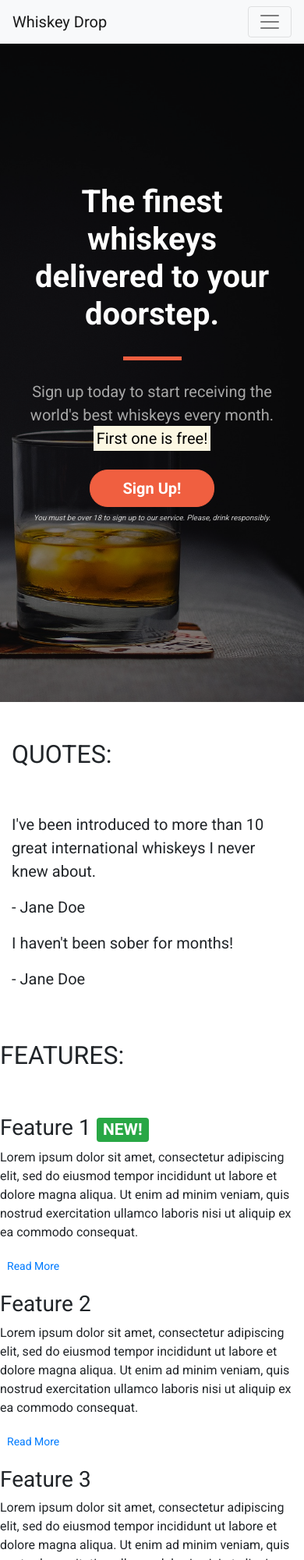
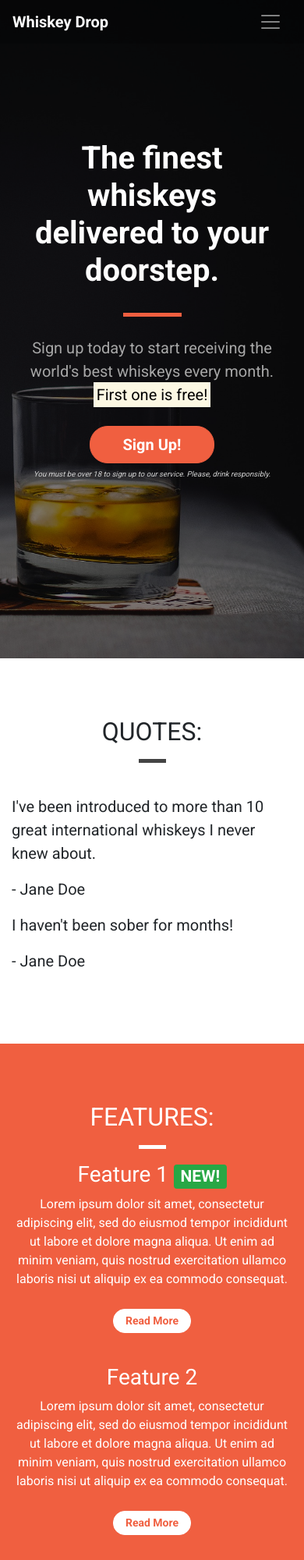
Before and after one commit to adams-ears/bootstrap4, a plain HTML site: page index.html in a window 390 px wide. Shown: the top 2000 px of the page at 78% size. Drawn offline with nearby package versions, Linux system fonts and the light colour scheme.

Commit message:
final styling changes on css to overwrite bootstrap css

```diff
--- a/css/style.css
+++ b/css/style.css
@@ -2,7 +2,28 @@ body{
     font-family: 'Roboto', sans-serif;
 }
 
-.alert-container{}
+.container-wrapper{
+
+
+}
+
+.container-wrapper--red{
+    background-color: #f05f40;
+    color: white;
+}
+
+.alert-container .col-12{
+    padding-left: 0;
+    padding-right: 0;
+}
+
+.site-wide-alert{
+    border-radius: 0;
+    margin-bottom: 0;
+    padding: 5px 15px;
+    background-color: #eec802;
+    border-color: #eec802;
+}
 
 .callout-container{
     height: 100vh;
@@ -29,17 +50,32 @@ body{
 
 }
 
-.quotes-container{}
 
-.features-container{}
+
+/* Page Headers */
+
+.page-header{
+    margin-bottom: 0;
+    border-bottom: 0;
+    text-align: center;
+}
+
+.page-header h2{
+    margin-top: 0;
+}
+
+.quotes .page-header{
+    margin-bottom: 25px;
+}
 
 /* Block dividers */
+
 
 .block-divider {
     width: 75px;
     height: 5px;
     border: 0;
-
+    background-color:#444;
 }
 
 .block-divider--orange{
@@ -49,6 +85,48 @@ body{
 .block-divider--short{
     width: 35px;
 }
+
+.block-divider--white{
+    background-color: white;
+}
+
+/* Content containers */
+
+.content-container{
+    padding-top: 75px;
+    padding-bottom: 75px;
+}
+
+ /* navbar */
+
+.navalert-container{
+    position: absolute;
+    top: 0;
+    left: 0;
+    padding-left: 0;
+    padding-right: 0;
+    z-index: 1;
+}
+
+.navbar{
+margin-bottom: 0;
+border: 0;
+width: 100%;
+background-color: rgba(0, 0,0,0.25);
+}
+
+.navbar .navbar-toggler{
+    border: 0;
+}
+
+.navbar-brand {
+    font-weight: bold;
+}
+
+.navbar .navbar-nav a{
+    font-weight: bold;
+}
+
 /* jumbotron */
 
 .jumbotron{
@@ -92,3 +170,25 @@ body{
      background-color: #df4929;
     border-color: #df4929;
 }
+
+
+.feature{
+    text-align: center;
+    margin-bottom: 40px;
+}
+
+.feature i{
+    margin-bottom: 20px;
+    font-size: 45px;
+    line-height: 45px;
+}
+
+.feature .btn{
+    background-color: white;
+    border-color: white;
+    border-radius: 15px;
+    min-width: 100px;
+    font-weight: bold;
+    margin-top: 10px;
+    color:#f05f40;
+}
--- a/index.html
+++ b/index.html
@@ -14,7 +14,21 @@
 </head>
 
 <body>
-	<nav class="navbar navbar-light bg-light navbar-expand-sm">
+	<div class="container-fluid navalert-container">
+		<div class="container-fluid alert-container">
+			<div class="row d-none d-sm-block">
+				<div class="col-12">
+					<div class="site-wide-alert alert alert-warning">
+						<strong>Sale Now On!</strong> We've got a sale on. Get a 12-month subscription for 6! <a
+							href="">
+							See
+							here for details!</a>
+
+					</div>
+				</div>
+			</div>
+		</div>
+		<nav class="navbar navbar-dark navbar-expand-sm">
 			<a href="/" class="navbar-brand">Whiskey Drop</a>
 
 			<button class="navbar-toggler ml-auto" type="button" data-toggle="collapse" data-target="#navbarNavDropdown" aria-controls="navbarNavDropdown" aria-expanded="false" aria-label="Toggle navigation">
@@ -23,8 +37,9 @@
 				<ul class="navbar-nav mr-auto">
 					<li class="active nav-item mr-2"><a class="nav-link" href="/">Home</a></li>
 					<li class="nav-item mr-2"><a class="nav-link" href="/about">About</a></li>
-				<li class="nav-item dropdown"> <a class="nav-link dropdown-toggle" href="#" id="navbarDropdownMenuLink"
-						role="button" data-toggle="dropdown" aria-haspopup="true" aria-expanded="false">
+					<li class="nav-item dropdown"> <a class="nav-link dropdown-toggle" href="#"
+							id="navbarDropdownMenuLink" role="button" data-toggle="dropdown" aria-haspopup="true"
+							aria-expanded="false">
 							Whiskeys
 						</a>
 						<div class="dropdown-menu" aria-labelledby="navbarDropdownMenuLink">
@@ -36,26 +51,17 @@
 					</li>
 
 
-				<li class="nav-item mr-2 d-block d-sm-none"><a class="nav-link" href="/login">Sign in/Sign Up</a></li>
+					<li class="nav-item mr-2 d-block d-sm-none"><a class="nav-link" href="/login">Sign in/Sign Up</a>
+					</li>
 				</ul>
 			</div>
 			<div class="d-none d-md-block">
 				<p class="navbar-text my-auto mr-2"><i>Great whiskey delivered to your door!</i></p>
-			<a href="/login">Sign In / Sign Up </a>
+				<a href="/login " class="btn btn--cta btn--red">Sign In / Sign Up </a>
 			</div>
 		</nav>
-	<!-- <div class="container alert-container">
-		<div class="row d-none d-sm-block">
-			<div class="col-12">
-				<div class="alert alert-warning">
-					<strong>Sale Now On!</strong> We've got a sale on. Get a 12-month subscription for 6! <a href="">
-						See
-						here for details!</a>
+	</div>
 
-				</div>
-			</div>
-		</div>
-	</div> -->
 	<div class="container-fluid callout-container">
 		<!-- Callout -->
 		<div class="opaque-overlay">&nbsp;</div>
@@ -78,11 +84,13 @@
 	</div>
 
 	<!-- Quotes -->
-	<div class="container quotes-container">
+	<div class="container-wrapper">
+		<div class="container quotes-container content-container">
 			<section class="quotes">
 				<div class="row">
-				<div class="col-12 my-5">
+					<div class="col-12 page-header">
 						<h2 class="text-uppercase">Quotes:</h2>
+						<hr class="block-divider block-divider--short">
 					</div>
 				</div>
 				<div class="row">
@@ -93,7 +101,8 @@
                         </div>
 								<div class="media-body">
 									<blockquote class="blockquote">
-									<p>I've been introduced to more than 10 great international whiskeys I never knew
+										<p>I've been introduced to more than 10 great international whiskeys I never
+											knew
 											about.
 										</p>
 										<p>- Jane Doe</p>
@@ -118,52 +127,60 @@
 			</section>
 			<!-- /.quotes -->
 		</div>
+	</div>
 
 	<!-- Features -->
-	<div class="features-container">
+	<div class="container-wrapper container-wrapper--red">
+		<div class="container features-container content-container">
 			<section class="features">
 				<div class="row">
-				<div class="col-12 my-5">
+					<div class="col-12 page-header">
 						<h2 class="text-uppercase">Features:</h2>
+                        <hr class="block-divider block-divider--short block-divider--white">
 					</div>
 				</div>
 				<div class="row">
 					<div class="col-12 col-md-6 col-lg-4">
 						<div class="feature">
-						<h3><i class="fas fa-gift d-none d-sm-inline"></i> Feature 1
+							<h3><i class="fas fa-gift d-none d-sm-block"></i> Feature 1
 								<span class="badge badge-success">NEW!</span></h3>
-						<p>Lorem ipsum dolor sit amet, consectetur adipiscing elit, sed do eiusmod tempor incididunt ut
-							labore et dolore magna aliqua. Ut enim ad minim veniam, quis nostrud exercitation ullamco
+							<p>Lorem ipsum dolor sit amet, consectetur adipiscing elit, sed do eiusmod tempor incididunt
+								ut
+								labore et dolore magna aliqua. Ut enim ad minim veniam, quis nostrud exercitation
+								ullamco
 								laboris
 								nisi ut aliquip ex ea commodo consequat.</p>
-						<p><a class="btn btn-sm btn-default" href="">Read More</a></p>
+							<p><a class="btn btn-sm btn-light" href="">Read More</a></p>
 						</div>
 					</div>
 					<div class="col-12 col-md-6 col-lg-4">
 						<div class="feature">
-						<h3><i class="fas fa-credit-card d-none d-sm-inline"></i> Feature 2</h3>
-						<p>Lorem ipsum dolor sit amet, consectetur adipiscing elit, sed do eiusmod tempor incididunt ut
+							<h3><i class="fas fa-credit-card d-none d-sm-block"></i> Feature 2</h3>
+							<p>Lorem ipsum dolor sit amet, consectetur adipiscing elit, sed do eiusmod tempor incididunt
+								ut
 								labore et dolore magna aliqua.
 								Ut enim ad minim veniam, quis nostrud exercitation ullamco laboris nisi ut aliquip ex ea
 								commodo
 								consequat.</p>
-						<p><a class="btn btn-sm btn-default" href="">Read More</a></p>
+							<p><a class="btn btn-sm btn-light" href="">Read More</a></p>
 						</div>
 					</div>
 					<div class="col-12 d-md-none d-lg-block col-lg-4">
 						<div class="feature">
-						<h3><i class="fas fa-times-circle d-none d-sm-inline"></i> Feature 3</h3>
-						<p>Lorem ipsum dolor sit amet, consectetur adipiscing elit, sed do eiusmod tempor incididunt ut
+							<h3><i class="fas fa-times-circle d-none d-sm-block"></i> Feature 3</h3>
+							<p>Lorem ipsum dolor sit amet, consectetur adipiscing elit, sed do eiusmod tempor incididunt
+								ut
 								labore et dolore magna aliqua.
 								Ut enim ad minim veniam, quis nostrud exercitation ullamco laboris nisi ut aliquip ex ea
 								commodo
 								consequat.</p>
-						<p><a class="btn btn-sm btn-default" href="">Read More</a></p>
+							<p><a class="btn btn-sm btn-light" href="">Read More</a></p>
 						</div>
 					</div>
 				</div>
 			</section>
 			<!-- /.features -->
+		</div>
 	</div>
 
 	<div class="modal" tabindex="-1" role="dialog" id="signUpModal">
```
Lines whose indentation alone changed are shown as unchanged.
